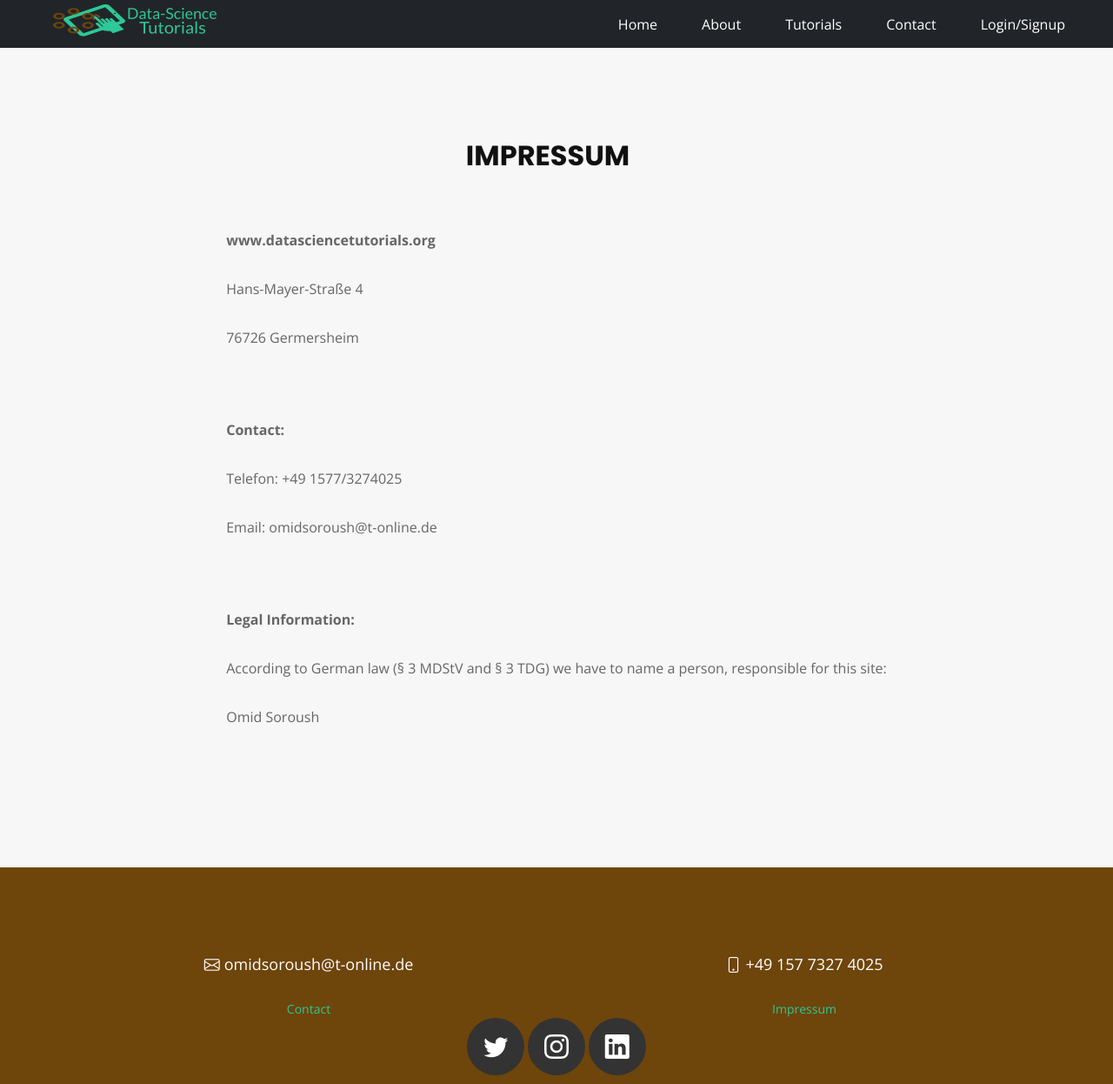
After one commit to OmidSoroush/pypro, a Django app: page /impressum/ in a window 1280 px wide. The commit adds this page. Shown: the whole page at 87% size. Run offline with Django 3.2, Linux system fonts and the light colour scheme; parts of the project's set-up code (start-up, migrations or seed data) failed here and were passed over; some libraries are stand-ins or nearby versions.

Commit message:
impressum added

```diff
--- a/blog/templates/blog/base.html
+++ b/blog/templates/blog/base.html
@@ -168,9 +168,11 @@
         <div class="row">
           <div class="col">
             <p><i class="bi bi-envelope con_icon" style="padding-right:5px;"></i>omidsoroush@t-online.de</p>
+            <a href="{% url "sendemail:contact" %}">Contact</a>
           </div>
           <div class="col">
             <p><i class="bi bi-phone con_icon" style="padding-right:5px;"></i>+49 157 7327 4025</p>
+            <a href="{% url "sendemail:impressum" %}">Impressum</a>
           </div>
         </div>
       </div>
--- /dev/null
+++ b/sendemail/templates/impressum.html
@@ -0,0 +1,42 @@
+{% extends "blog/base.html" %}
+{% load crispy_forms_tags %}
+{% load bootstrap4 %}
+  {% block contact %}
+  <section id="contact">
+    <div class="header">
+      <div class="section-header">
+        <h3 class="section-title">Impressum</h3>
+      </div>
+
+
+
+    <div class="container">
+      <div class="row justify-content-center">
+        <div class="col-md-auto">
+          <div class="siteinfo">
+            <p class="font-weight-bold">www.datasciencetutorials.org</p>
+            <p>Hans-Mayer-Straße 4</p>
+            <p>76726 Germersheim</p>
+          </div>
+
+          <div class="sitecontact">
+            <p class="font-weight-bold">Contact:</p>
+            <p>Telefon: +49 1577/3274025</p>
+            <p>Email: omidsoroush@t-online.de</p>
+          </div>
+
+          <div class="responsible">
+            <p class="font-weight-bold">Legal Information:</p>
+            <p>According to German law (§ 3 MDStV and § 3 TDG) we have to name a person, responsible for this site:</p>
+            <p>Omid Soroush</p>
+          </div>
+
+        </div>
+
+      </div>
+
+    </div>
+    </div>
+  </section>
+
+  {% endblock %}
--- a/sendemail/urls.py
+++ b/sendemail/urls.py
@@ -1,6 +1,6 @@
 # sendemail/urls.py
 from django.urls import path
-from .views import contactView, successView
+from .views import contactView, successView, impressumView
 
 
 app_name = 'sendemail'
@@ -9,4 +9,5 @@ app_name = 'sendemail'
 urlpatterns = [
     path('contact/', contactView, name='contact'),
     path('success/', successView.as_view(), name='success'),
+    path('impressum/', impressumView.as_view(), name='impressum'),
 ]
--- a/sendemail/views.py
+++ b/sendemail/views.py
@@ -30,3 +30,7 @@ def contactView(request):
 # Home page
 class successView(TemplateView):
     template_name = 'success.html'
+
+# Impressum page
+class impressumView(TemplateView):
+    template_name = 'impressum.html'
--- a/static/blog/css/style.css
+++ b/static/blog/css/style.css
@@ -835,3 +835,8 @@ h1, h2, h3, h4, h5, h6 {
     color: #b1e6a8;
 
 }
+
+#contact .siteinfo, .sitecontact, .responsible {
+  line-height: 1;
+  padding: 5px;
+}
```
